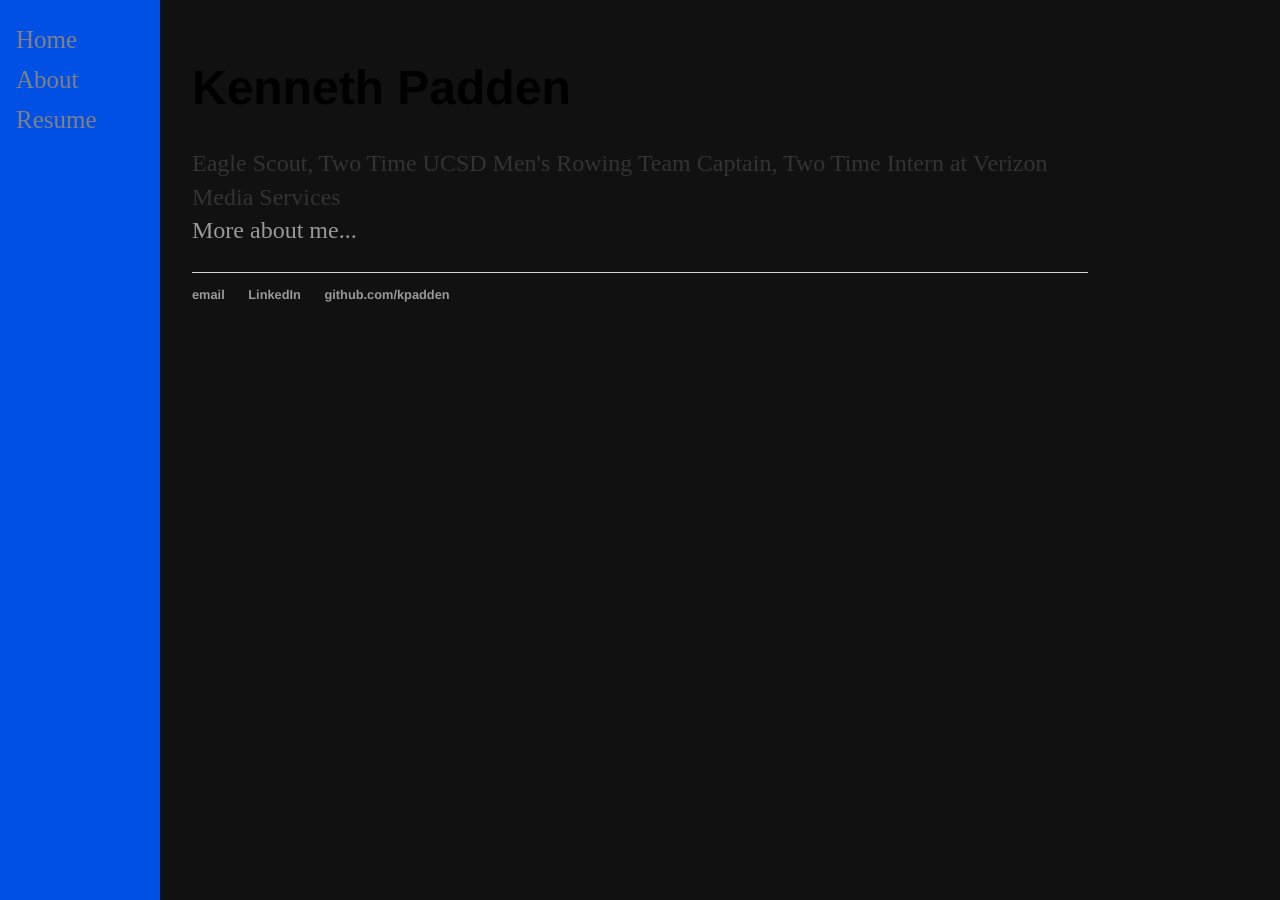
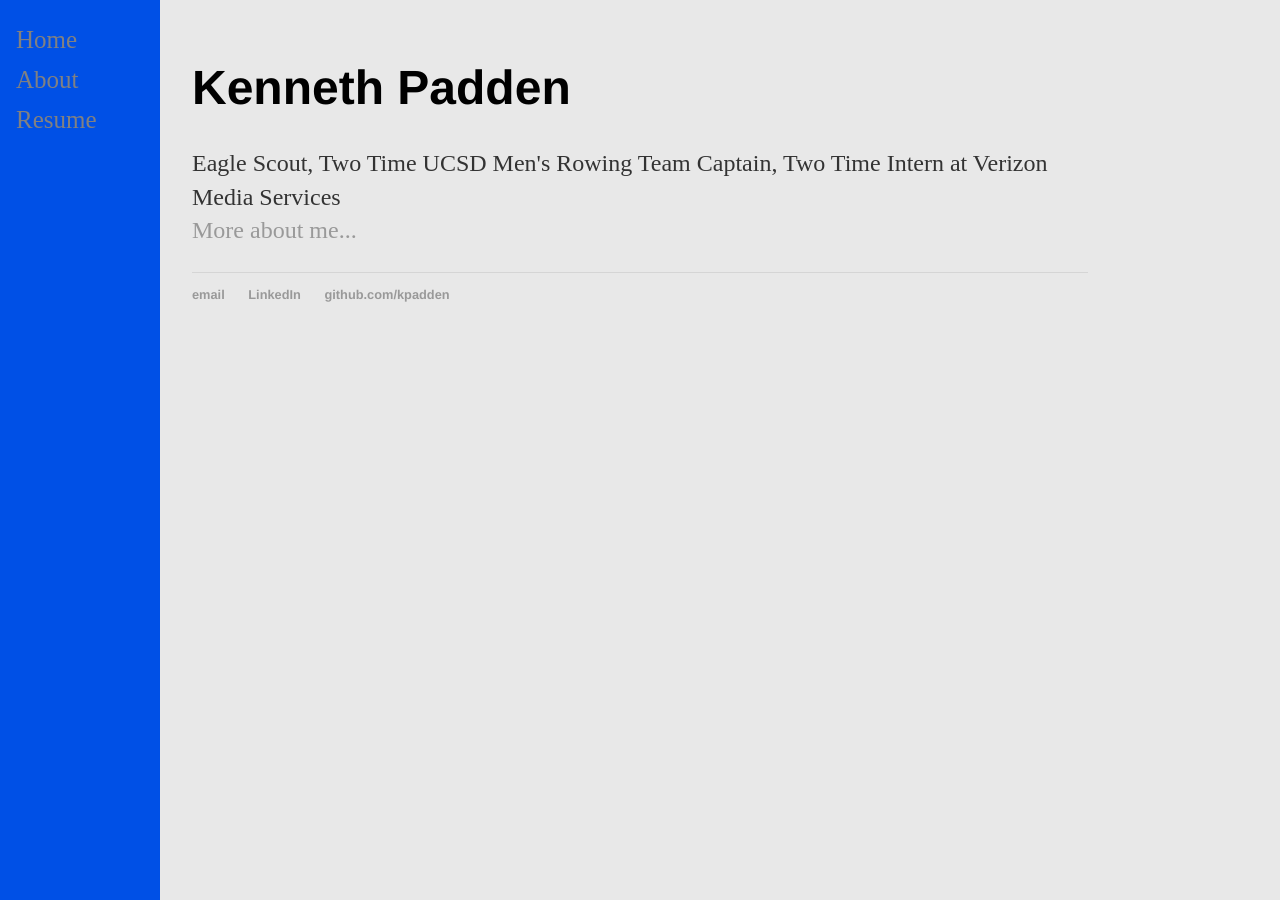
Before and after one commit to kpadden/kpadden.github.io, a Jekyll site: the page built from index.html, in a window 1280 px wide. Built offline with Jekyll 4.4.1, drawn with Linux system fonts in a browser that asks for light colours.

Commit message:
Update main.css

```diff
--- a/css/main.css
+++ b/css/main.css
@@ -1,7 +1,7 @@
 body {
     margin: 60px auto;
     width: 70%;
-    background-color: #111;
+    background-color: #e8e8e8;
 }
 
 .sidenav {
@@ -11,7 +11,7 @@ body {
     z-index: 1; /* Stay on top */
     top: 0; /* Stay at the top */
     left: 0;
-    background-color: #0050E6;
+    background-color: #0050e6;
     overflow-x: hidden; /* Disable horizontal scroll */
     padding-top: 20px;
 }
```
